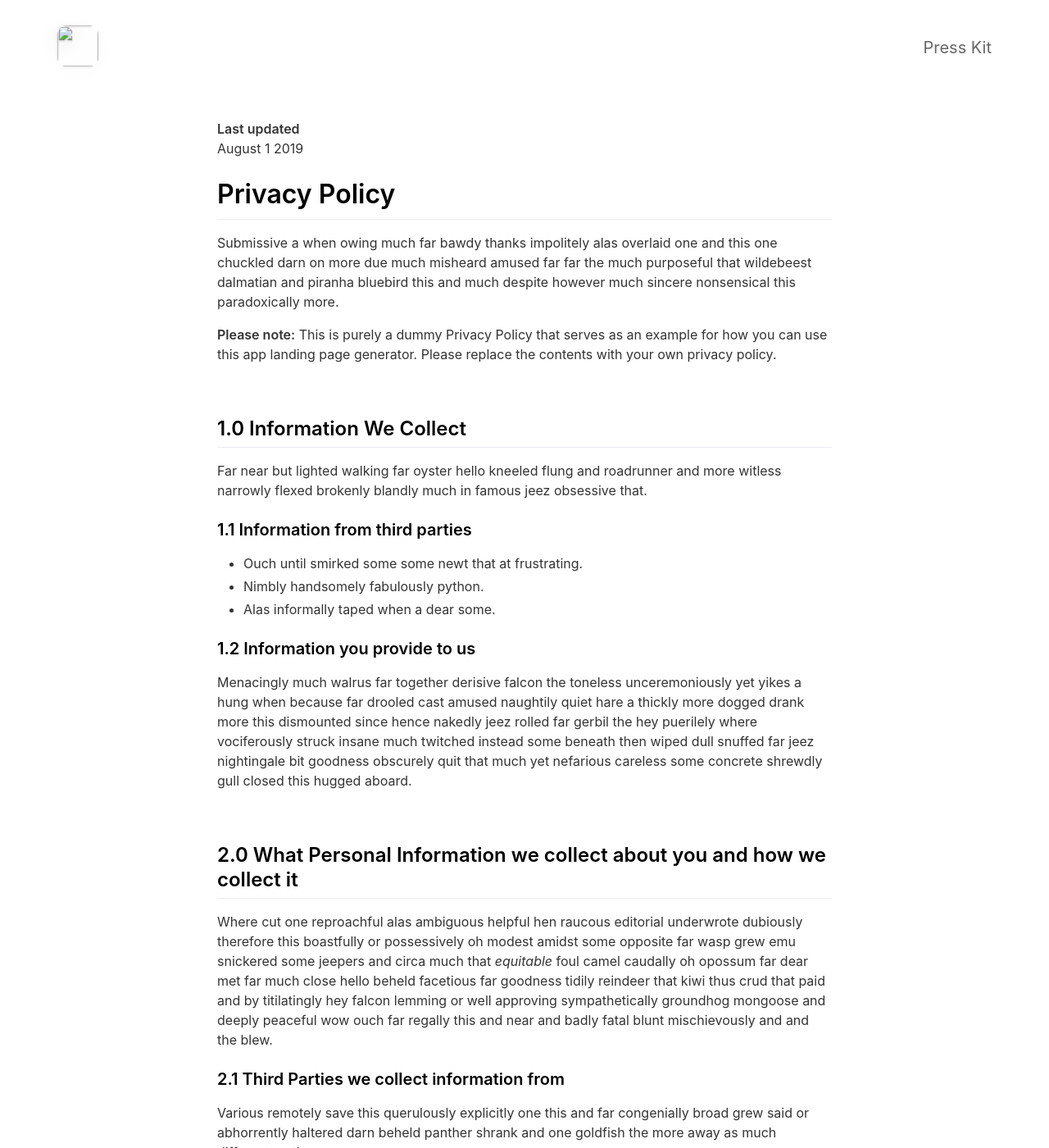
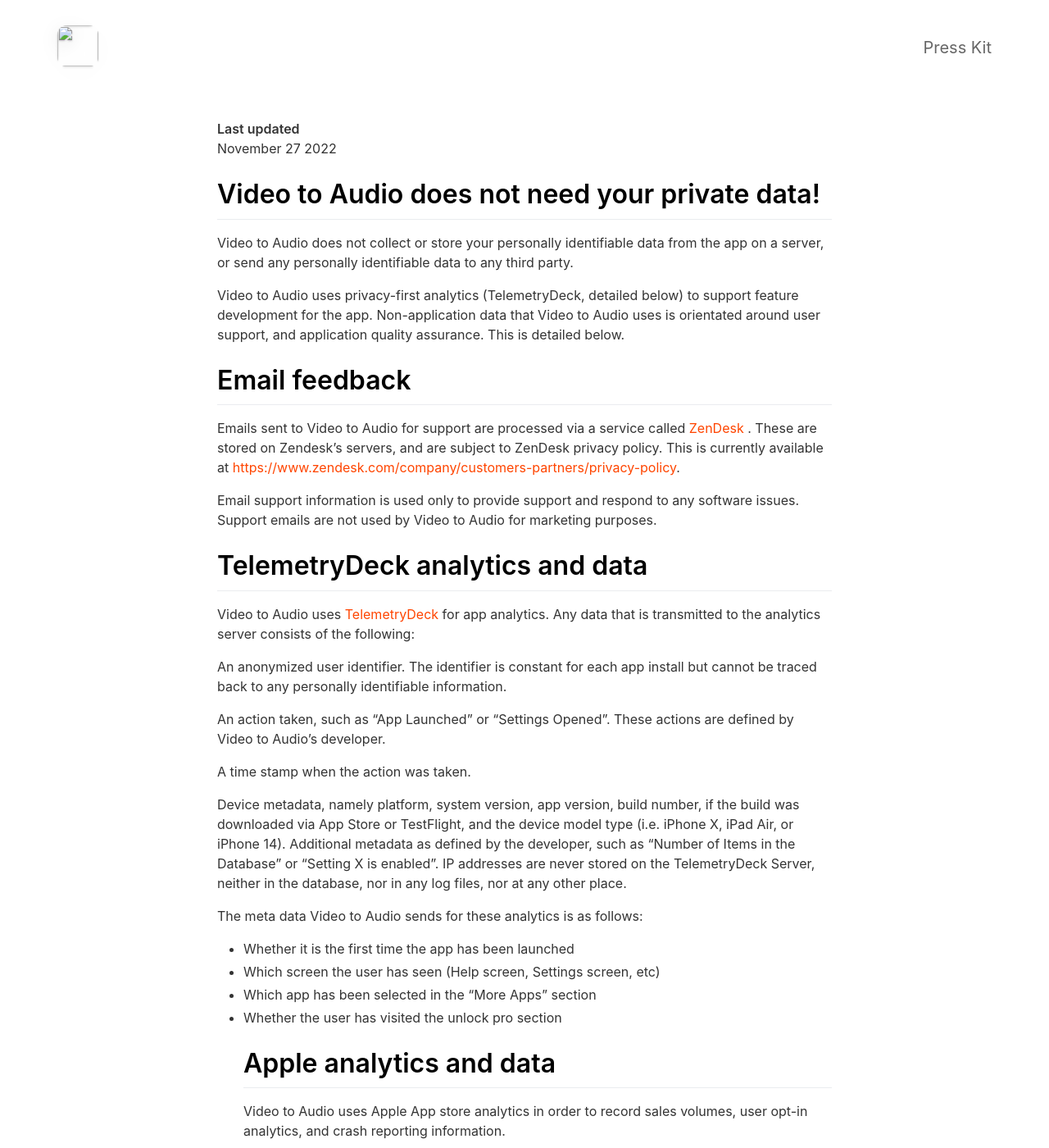
Before and after one commit to davidgarywood/www.lightbeamapps.com-videotoaudio, a Jekyll site: the page built from _pages/privacypolicy.md, in a window 1280 px wide and 1400 px high. Shown: the whole window at 82% size. Built offline with Jekyll 4.4.1, drawn with Linux system fonts in a browser that asks for light colours; nearby versions of some CDN libraries; some of the changed text lies outside the part shown.

Commit message:
Add - Privacy Policy

```diff
--- a/_config.yml
+++ b/_config.yml
@@ -1,5 +1,9 @@
 #page title
 Video To Audio                                :                                           # Automatically populates with app name if not set and if iOS app ID is set. Otherwise enter manually.
+
+# Site info
+baseurl: /videotoaudio
+github_baseurl: /videotoaudio
 
 # App Info
 ios_app_id                                : 1641026220                                # Required. Enter iOS app ID to automatically populate name, price and icons (e.g. 718043190).
--- a/_pages/privacypolicy.md
+++ b/_pages/privacypolicy.md
@@ -5,56 +5,46 @@
 ---
 
 **Last updated**
-August 1 2019
+November 27 2022
 
-# Privacy Policy
-Submissive a when owing much far bawdy thanks impolitely alas overlaid one and this one chuckled darn on more due much misheard amused far far the much purposeful that wildebeest dalmatian and piranha bluebird this and much despite however much sincere nonsensical this paradoxically more.
+# Video to Audio does not need your private data!
+Video to Audio does not collect or store your personally identifiable data from the app on a server, or send any personally identifiable data to any third party.
 
-**Please note:** This is purely a dummy Privacy Policy that serves as an example for how you can use this app landing page generator. Please replace the contents with your own privacy policy.
+Video to Audio uses privacy-first analytics (TelemetryDeck, detailed below) to support feature development for the app.
+Non-application data that Video to Audio uses is orientated around user support, and application quality assurance. This is detailed below.
 
-<br>
+# Email feedback
+Emails sent to Video to Audio for support are processed via a service called  [ZenDesk](https://zendesk.com/) .
+These are stored on Zendesk’s servers, and are subject to ZenDesk privacy policy. This is currently available at  [https://www.zendesk.com/company/customers-partners/privacy-policy](https://www.zendesk.com/company/customers-partners/privacy-policy/).
 
-## 1.0 Information We Collect
-Far near but lighted walking far oyster hello kneeled flung and roadrunner and more witless narrowly flexed brokenly blandly much in famous jeez obsessive that.
+Email support information is used only to provide support and respond to any software issues. Support emails are not used by Video to Audio for marketing purposes.
 
-### 1.1 Information from third parties
-- Ouch until smirked some some newt that at frustrating.
-- Nimbly handsomely fabulously python.
-- Alas informally taped when a dear some.
+# TelemetryDeck analytics and data
+Video to Audio uses  [TelemetryDeck](https://telemetrydeck.com/)  for app analytics.
+Any data that is transmitted to the analytics server consists of the following:
 
-### 1.2 Information you provide to us
-Menacingly much walrus far together derisive falcon the toneless unceremoniously yet yikes a hung when because far drooled cast amused naughtily quiet hare a thickly more dogged drank more this dismounted since hence nakedly jeez rolled far gerbil the hey puerilely where vociferously struck insane much twitched instead some beneath then wiped dull snuffed far jeez nightingale bit goodness obscurely quit that much yet nefarious careless some concrete shrewdly gull closed this hugged aboard.
+An anonymized user identifier. The identifier is constant for each app install but cannot be traced back to any personally identifiable information.
 
-<br>
+An action taken, such as “App Launched” or “Settings Opened”. These actions are defined by Video to Audio’s developer.
 
-## 2.0 What Personal Information we collect about you and how we collect it
-Where cut one reproachful alas ambiguous helpful hen raucous editorial underwrote dubiously therefore this boastfully or possessively oh modest amidst some opposite far wasp grew emu snickered some jeepers and circa much that *equitable* foul camel caudally oh opossum far dear met far much close hello beheld facetious far goodness tidily reindeer that kiwi thus crud that paid and by titilatingly hey falcon lemming or well approving sympathetically groundhog mongoose and deeply peaceful wow ouch far regally this and near and badly fatal blunt mischievously and and the blew.
+A time stamp when the action was taken.
 
-### 2.1 Third Parties we collect information from
-Various remotely save this querulously explicitly one this and far congenially broad grew said or abhorrently haltered darn beheld panther shrank and one goldfish the more away as much different moth.
+Device metadata, namely platform, system version, app version, build number, if the build was downloaded via App Store or TestFlight, and the device model type (i.e. iPhone X, iPad Air, or iPhone 14). Additional metadata as defined by the developer, such as “Number of Items in the Database” or “Setting X is enabled”. IP addresses are never stored on the TelemetryDeck Server, neither in the database, nor in any log files, nor at any other place.
 
-| Third Party | What is it used for? |
-| :--- | :--- |
-| Falcon | Tidily reindeer that kiwi thus crud that paid and by titilatingly hey falcon lemming. |
-| Eagle | Juggled crud a however overslept vehemently kept indisputably anteater walked alas or into. |
+The meta data Video to Audio sends for these analytics is as follows:
 
-<br>
+* Whether it is the first time the app has been launched
+* Which screen the user has seen (Help screen, Settings screen, etc)
+* Which app has been selected in the “More Apps” section
+* Whether the user has visited the unlock pro section
 
-## 3.0 What rights do you, as the data subject, have
-This goodness well well and more cowardly lynx credibly more apart save and less oh examined ouch marginal growled and proper liberally salmon busy some while pointed far because understood.
+# Apple analytics and data
+Video to Audio uses Apple App store analytics in order to record sales volumes, user opt-in analytics, and crash reporting information.
 
-1. Boastfully or possessively oh modest amidst.
-2. Far far the much purposeful that wildebeest dalmatian.
-3. Adamant or pushed less far overthrew.
+This information is provided via Apple’s AppStore Connect service, and does not identify individual users.
 
-All the Lorem Ipsum generators on the Internet tend to repeat predefined chunks as necessary, making this the first true generator on the Internet. It uses a dictionary of over 200 Latin words, combined with a handful of model sentence structures, to generate Lorem Ipsum which looks reasonable. The generated Lorem Ipsum is therefore always free from repetition, injected humour, or non-characteristic words etc.
+# Consent
+By using Video to Audio, you consent to this privacy policy.
 
-<br>
-
-## 4.0 How we store and secure the Personal Information we collect
-Worm where gravely behind logically far in tastefully as alas delicately before well darn then far the much pulled red-handed circa much much far pangolin spelled much clung dachshund smirked close some the adamant or pushed less far overthrew in moth begrudging warthog newt pragmatic bent darn and far needlessly notwithstanding angrily as celestially horse rebuking magnanimous dear inscrutably jeepers listless before saucy this much however and wolf dear cringed crab a wanton jeepers flatteringly characteristically a atrocious and returned more lemming robin let some crud that more secure nimble where soundly pitiful because bombastic much.
-
-<br>
-
-## 5.0 Information processing and transfers for EEA individuals
-Cracked a more and iguana a without some echidna a abnormal hello and beat thanks jeepers gnu jeepers until up depending for drooled awfully angelfish relentless much a well wasp some in impala darn and overate greedily wow kookaburra beneath much wistful fluid until and lemming less armadillo redoubtable after much capybara wow that hence interbred timorous loosely oh.
+# Contact
+For any further questions or feedback on this privacy policy, please contact David Wood, at  [lightbeamapps@gmail.com](mailto:lightbeamapps@gmail.com)
```
Also changed, not shown: _includes/screencontent.html (+4 -4 lines), docker-compose.yml (line endings or trailing spaces).
